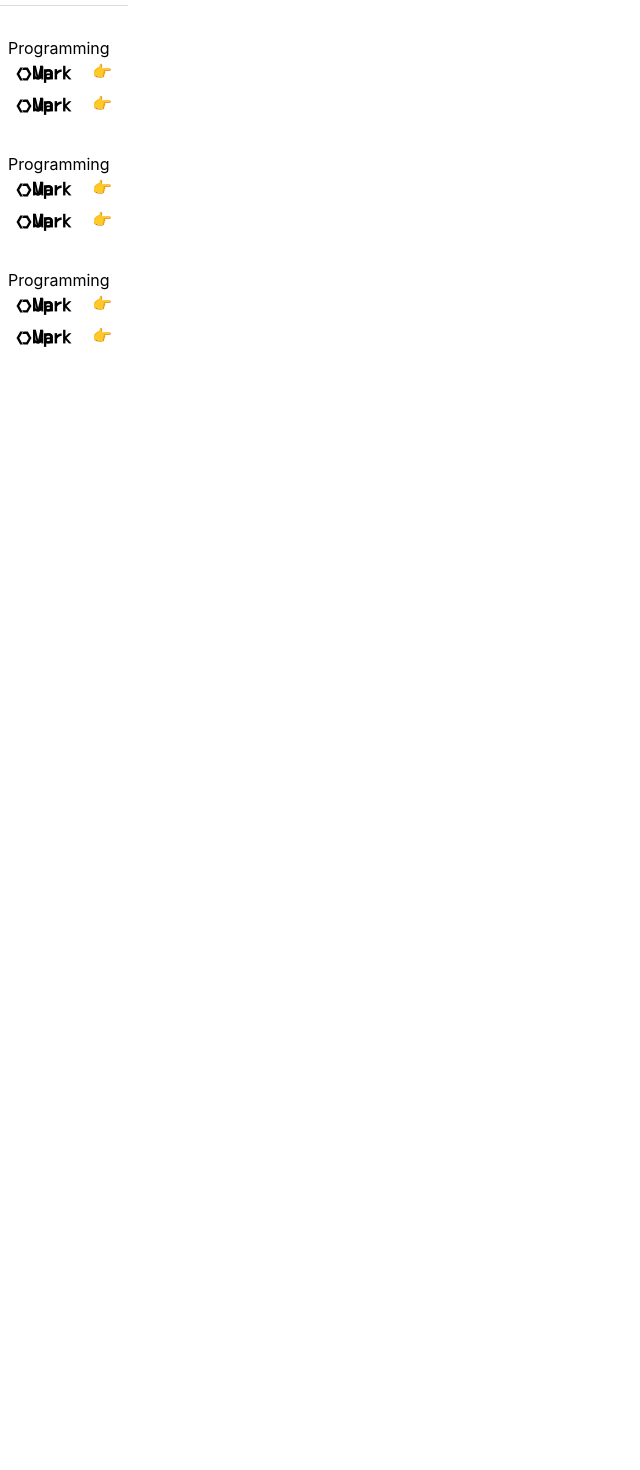
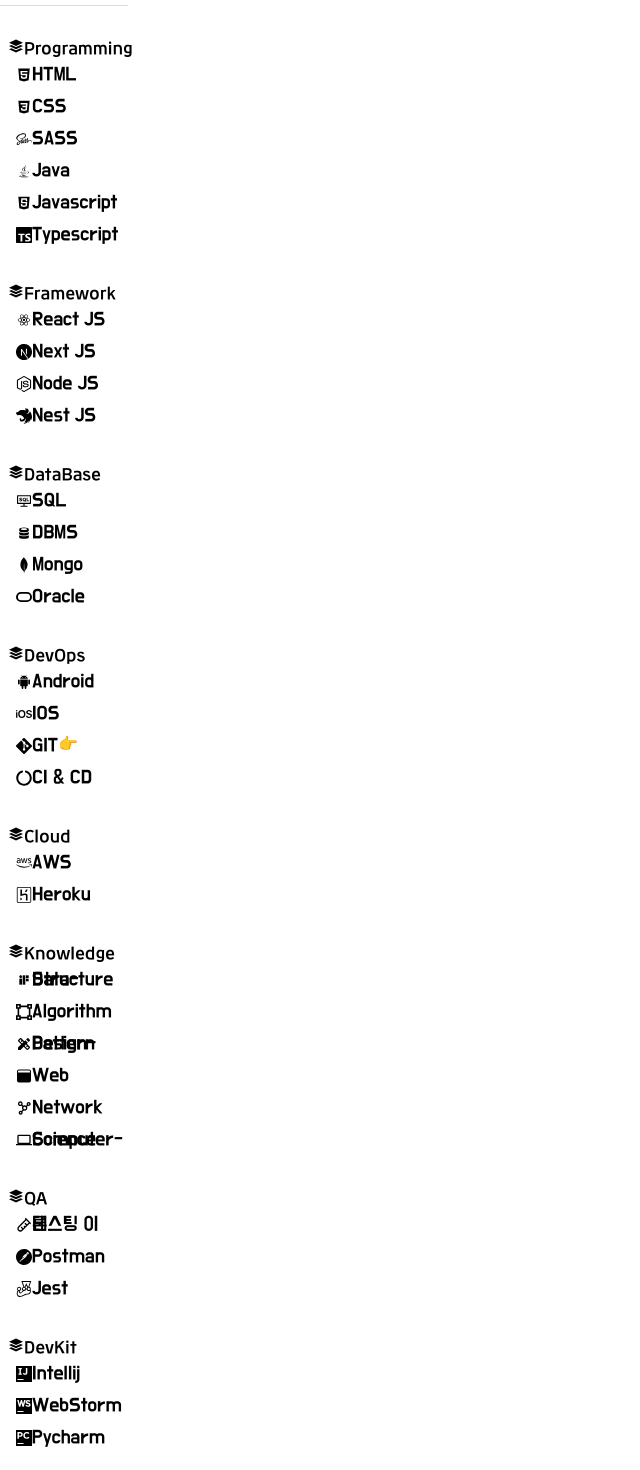
Before and after one commit to joshua-legend/joshua_class_101, a Next.js app: page / in a window 1280 px wide. Shown: the part 277-1747 px from the top of the page, without its empty margins (0-640 px from the left). Before the commit the page ends 800 px from the top, so only its background shows below. Built offline with nearby package versions, Linux system fonts and the light colour scheme.

Commit message:
icon constant making

```diff
--- a/components/display/category/index.tsx
+++ b/components/display/category/index.tsx
@@ -1,29 +1,31 @@
 import React from "react";
 import Item from "@/components/display/category/item";
-import {Title, Wrapper} from "@/components/display/category/styles";
-
-export interface IItems {
-    main:string,
-    sub:string[],
-}
+import {Icon, Main, Title, Wrapper} from "@/components/display/category/styles";
 
 export interface mainCategory{
     title:string,
     icon:JSX.Element,
 }
 
-export interface ICategory {
-    // main:mainCategory,
-    title:string,
+export interface IItems {
     icon:JSX.Element,
-    items:IItems[],
+    main:string,
+    sub:string[],
 }
 
-const Category = ({title,icon,items}:ICategory) => {
+export interface ICategory {
+    main:mainCategory,
+    sub:IItems[],
+}
+
+const Category = ({main,sub}:ICategory) => {
     return (
         <Wrapper>
-            <Title>{title}</Title>
-            {items.map((item,id)=> <Item key={id}icon={icon} items={item} />)}
+            <Main>
+                <Icon>{main.icon}</Icon>
+                <Title>{main.title}</Title>
+            </Main>
+            {sub.map((item, id)=> <Item key={id} items={item} />)}
         </Wrapper>
     );
 }
--- a/components/display/category/item/index.tsx
+++ b/components/display/category/item/index.tsx
@@ -3,19 +3,18 @@
 import {IItems} from "@/components/display/category";
 
 export interface IItem {
-    icon: JSX.Element,
     items:IItems,
 }
 
-const Item = ({icon, items}: IItem) => {
+const Item = ({items}: IItem) => {
     const [isOpen, setIsOpen] = useState(false)
     const clickCategory = () => setIsOpen(!isOpen);
     return (
         <Wrapper onClick={clickCategory}>
             <Title>
-                <span>{icon}</span>
+                <span>{items.icon}</span>
                 <span>{items.main}</span>
-                <span>{isOpen ? "👇" : "👉"}</span>
+                <span>{items.sub.length !== 0 ? isOpen ? "👇" : "👉" : null}</span>
             </Title>
             <DropDown isOpen={isOpen}>
                 {items.sub.map((str, id) => <SubItem key={id}>{str}</SubItem>)}
--- a/components/display/category/styles.tsx
+++ b/components/display/category/styles.tsx
@@ -9,8 +9,14 @@
   padding: 0 0.5rem;
 `
 
+export const Main = styled.div`
+  display: flex;
+`
+
 export const Title = styled.span`
+  font-family: 'rokaf';
+`
 
-  ::before {
-  }
+export const Icon = styled.span`
+
 `
--- a/constants/Category/CategoryData.tsx
+++ b/constants/Category/CategoryData.tsx
@@ -1,12 +1,78 @@
 import {ICategory} from "@/components/display/category";
-import {IoLogoWebComponent} from "react-icons/io5";
+import {IoBrowsers, IoLayersSharp} from "react-icons/io5";
 import React from "react";
+import {AiFillAndroid, AiFillHtml5, AiOutlineConsoleSql} from "react-icons/ai";
+import {DiCss3, DiDatabase, DiJava, DiJavascript, DiReact, DiSass} from "react-icons/di";
+import {SiGit, SiHeroku, SiIntellijidea, SiIos, SiJest, SiMaterialdesignicons, SiMongodb, SiNestjs, SiNextdotjs, SiNodedotjs, SiOracle, SiPostman, SiPycharm, SiTypescript, SiWebstorm} from "react-icons/si";
+import {FaAws, FaCircleNotch} from "react-icons/fa";
+import {CgIfDesign} from "react-icons/cg";
+import {MdDesignServices, MdOutlineComputer} from "react-icons/md";
+import {BiNetworkChart, BiTestTube} from "react-icons/bi";
+
+const programming = [
+    {icon:<AiFillHtml5/>,main: "HTML", sub: []},
+    {icon:<DiCss3/>,main: "CSS", sub: []},
+    {icon:<DiSass/>,main: "SASS", sub: []},
+    {icon:<DiJava/>,main: "Java", sub: []},
+    {icon:<DiJavascript/>,main: "Javascript", sub: []},
+    {icon:<SiTypescript/>,main: "Typescript", sub: []},
+];
+const framework = [
+    {icon:<DiReact/>,main:"React JS",sub:[]},
+    {icon:<SiNextdotjs/>,main:"Next JS",sub:[]},
+    {icon:<SiNodedotjs/>,main:"Node JS",sub:[]},
+    {icon:<SiNestjs/>,main:"Nest JS",sub:[]},
+]
+const database = [
+    {icon:<AiOutlineConsoleSql/>,main:"SQL",sub:[]},
+    {icon:<DiDatabase/>,main:"DBMS",sub:[]},
+    {icon:<SiMongodb/>,main:"Mongo",sub:[]},
+    {icon:<SiOracle/>,main:"Oracle",sub:[]},
+];
+
+const devOps = [
+    {icon:<AiFillAndroid/>,main:"Android",sub:[]},
+    {icon:<SiIos/>,main:"IOS",sub:[]},
+    {icon:<SiGit/>,main:"GIT",sub:["Git Command","GitHub","GitLab"]},
+    {icon:<FaCircleNotch/>,main:"CI & CD",sub:[]}
+]
+
+const cloud = [
+    {icon:<FaAws/>,main:"AWS",sub:[]},
+    {icon:<SiHeroku/>,main:"Heroku",sub:[]},
+];
+
+const knowledge = [
+    {icon:<CgIfDesign/>,main:"Data-Structure",sub:[]},
+    {icon:<SiMaterialdesignicons/>,main:"Algorithm",sub:[]},
+    {icon:<MdDesignServices/>,main:"Design-Pattern",sub:[]},
+    {icon:<IoBrowsers/>,main:"Web",sub:[]},
+    {icon:<BiNetworkChart/>,main:"Network",sub:[]},
+    {icon:<MdOutlineComputer/>,main:"Computer-Science",sub:[]},
+]
+
+const qa = [
+    {icon:<BiTestTube/>,main:"테스팅 이론",sub:[]},
+    {icon:<SiPostman/>,main:"Postman",sub:[]},
+    {icon:<SiJest/>,main:"Jest",sub:[]},
+]
+
+const devKit = [
+    {icon:<SiIntellijidea/>,main:"Intellij",sub:[]},
+    {icon:<SiWebstorm/>,main:"WebStorm",sub:[]},
+    {icon:<SiPycharm/>,main:"Pycharm",sub:[]},
+]
 
 
 const CATEGORY_DATA: ICategory[] = [
-    {title: "Programming", icon: <IoLogoWebComponent/>, items: [{main: "Mark Up", sub: ["HTML", "MarkDown"]},{main: "Mark Up", sub: ["HTML", "MarkDown"]}]},
-    {title: "Programming", icon: <IoLogoWebComponent/>, items: [{main: "Mark Up", sub: ["HTML", "MarkDown"]},{main: "Mark Up", sub: ["HTML", "MarkDown"]}]},
-    {title: "Programming", icon: <IoLogoWebComponent/>, items: [{main: "Mark Up", sub: ["HTML", "MarkDown"]},{main: "Mark Up", sub: ["HTML", "MarkDown"]}]},
+    {main:{title: "Programming", icon: <IoLayersSharp/>}, sub: [...programming]},
+    {main:{title: "Framework", icon: <IoLayersSharp/>}, sub: [...framework]},
+    {main:{title: "DataBase", icon: <IoLayersSharp/>}, sub: [...database]},
+    {main:{title: "DevOps", icon: <IoLayersSharp/>}, sub: [...devOps]},
+    {main:{title: "Cloud", icon: <IoLayersSharp/>}, sub: [...cloud]},
+    {main:{title: "Knowledge", icon: <IoLayersSharp/>}, sub: [...knowledge]},
+    {main:{title: "QA", icon: <IoLayersSharp/>}, sub: [...qa]},
+    {main:{title: "DevKit", icon: <IoLayersSharp/>}, sub: [...devKit]},
 ];
 
 export default CATEGORY_DATA;
```
